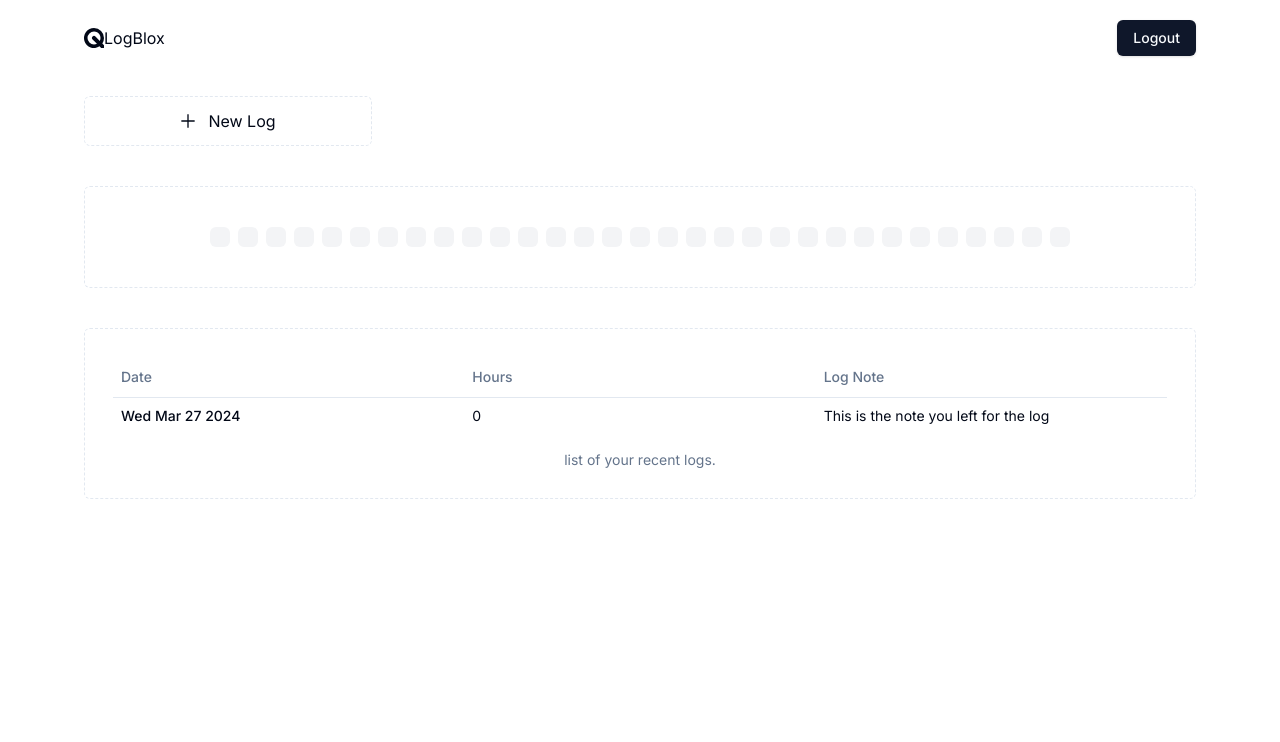
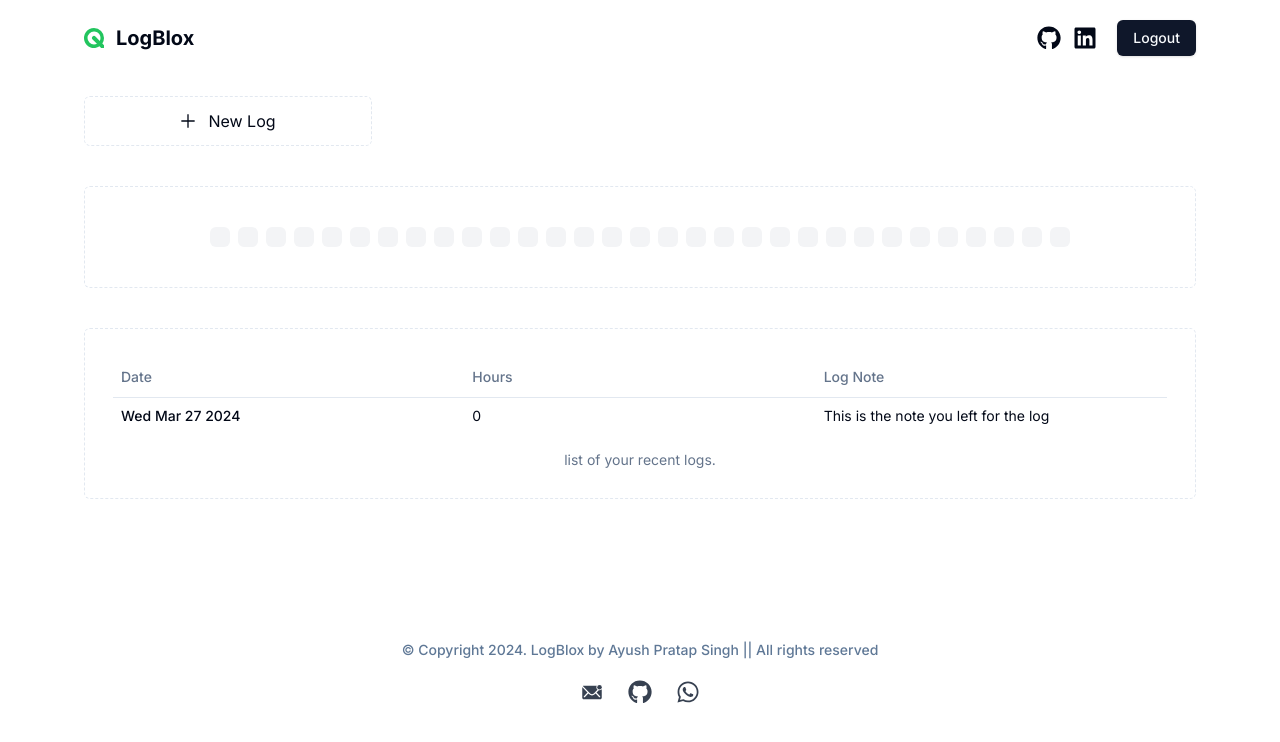
Before and after one commit to Ayuxh-Pratap/LogBlox, a Next.js app: page / in a window 1280 px wide. Shown: the top 742 px of the page. Built offline with nearby package versions, Linux system fonts and the light colour scheme.

Commit message:
layout fix

```diff
--- a/src/app/page.tsx
+++ b/src/app/page.tsx
@@ -1,4 +1,5 @@
 import Calendar from '@/components/Calendar'
+import { Footer } from '@/components/Footer'
 import Logs from '@/components/Logs'
 import NavBar from '@/components/NavBar'
 import { NewLog } from '@/components/NewLog'
@@ -11,6 +12,7 @@ export default function page() {
       <NewLog />
       <Calendar />
       <Logs />
+      <Footer />
     </div>
   )
 }
--- /dev/null
+++ b/src/components/Footer.tsx
@@ -0,0 +1,45 @@
+import Image from "next/image";
+import Logo from "../../public/assets/Logo.svg";
+import Facebook from "../../public/assets/Facebook.svg";
+import Twitter from "../../public/assets/X.svg";
+import Feed from "../../public/assets/Feed.svg";
+import { IoIosMailUnread } from "react-icons/io";
+import { FaWhatsapp } from "react-icons/fa";
+import { FaInstagram } from "react-icons/fa";
+import { FaGithub } from "react-icons/fa";
+
+export function Footer() {
+
+  const navLinks = [
+    {
+      name: "Home",
+      id: "#"
+    },
+    {
+      name: "Features",
+      id: "#Features"
+    },
+    {
+      name: "FAQs",
+      id: "#FAQ"
+    },
+    {
+      name: "Pricing",
+      id: "#Pricing"
+    },
+  ];
+
+  return (
+    <div className="pt-[80px] pb-[40px]">
+      <p className="pt-[56px] text-center text-[14px] font-medium text-[#5F7896] sm:pt-5">
+        © Copyright 2024. LogBlox by Ayush Pratap Singh || All rights reserved
+      </p>
+
+      <div className='flex items-center justify-center gap-6 pt-[56px] sm:pt-5 text-gray-700'>
+        <a href='mailto:ayuaharshita14@gmail.com' className='text-2xl'><IoIosMailUnread /></a>
+        <a href='https://github.com/Ayuxh-Pratap' className='text-2xl'><FaGithub /></a>
+        <a href='https://wa.me/9460865839' className='text-2xl'><FaWhatsapp /></a>
+      </div>
+    </div>
+  );
+}
--- a/src/components/NavBar.tsx
+++ b/src/components/NavBar.tsx
@@ -1,15 +1,23 @@
 import React from 'react'
 import { Button } from './ui/button'
 import { SiQuicktime } from "react-icons/si";
+import { FaGithub } from "react-icons/fa";
+import { FaLinkedin } from "react-icons/fa";
 
 export default function NavBar() {
   return (
     <div className='flex items-center justify-between'>
-        <div className='flex items-center'>
-        <SiQuicktime className='text-xl' />
-        <h1>LogBlox</h1>
+      <div className='flex items-center gap-3'>
+        <SiQuicktime className='text-xl text-green-500' />
+        <h1 className='font-bold text-xl'>LogBlox</h1>
+      </div>
+      <div className='flex items-center gap-5'>
+        <div className='flex items-center gap-3'>
+          <a href="https://github.com/Ayuxh-Pratap" target='_blank'><FaGithub className='text-2xl' /></a>
+          <a href="https://www.linkedin.com/in/ayush-pratap-singh-7716b2295/" target='_blank'><FaLinkedin className='text-2xl' /></a>
         </div>
         <Button>Logout</Button>
+      </div>
     </div>
   )
 }
```
